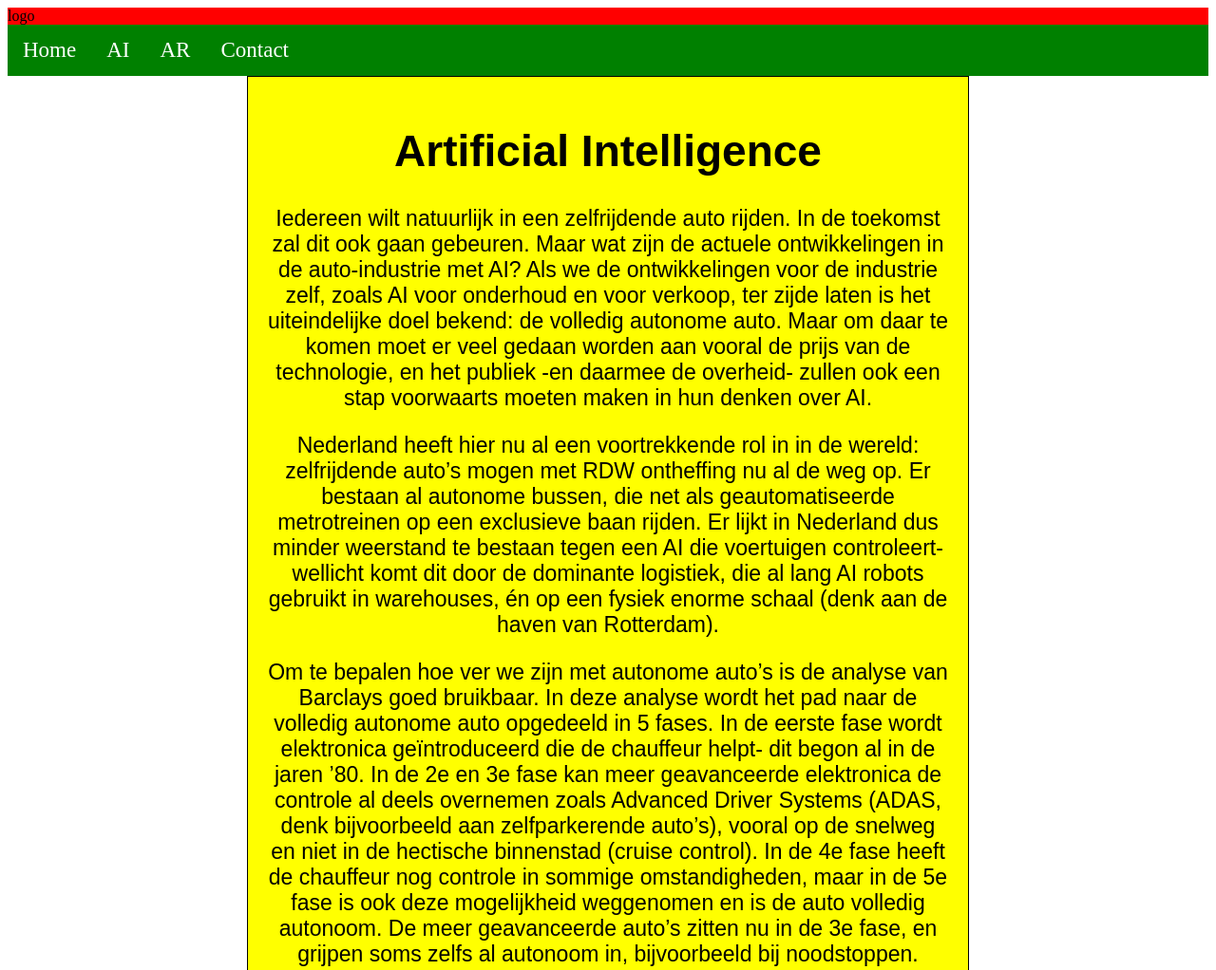
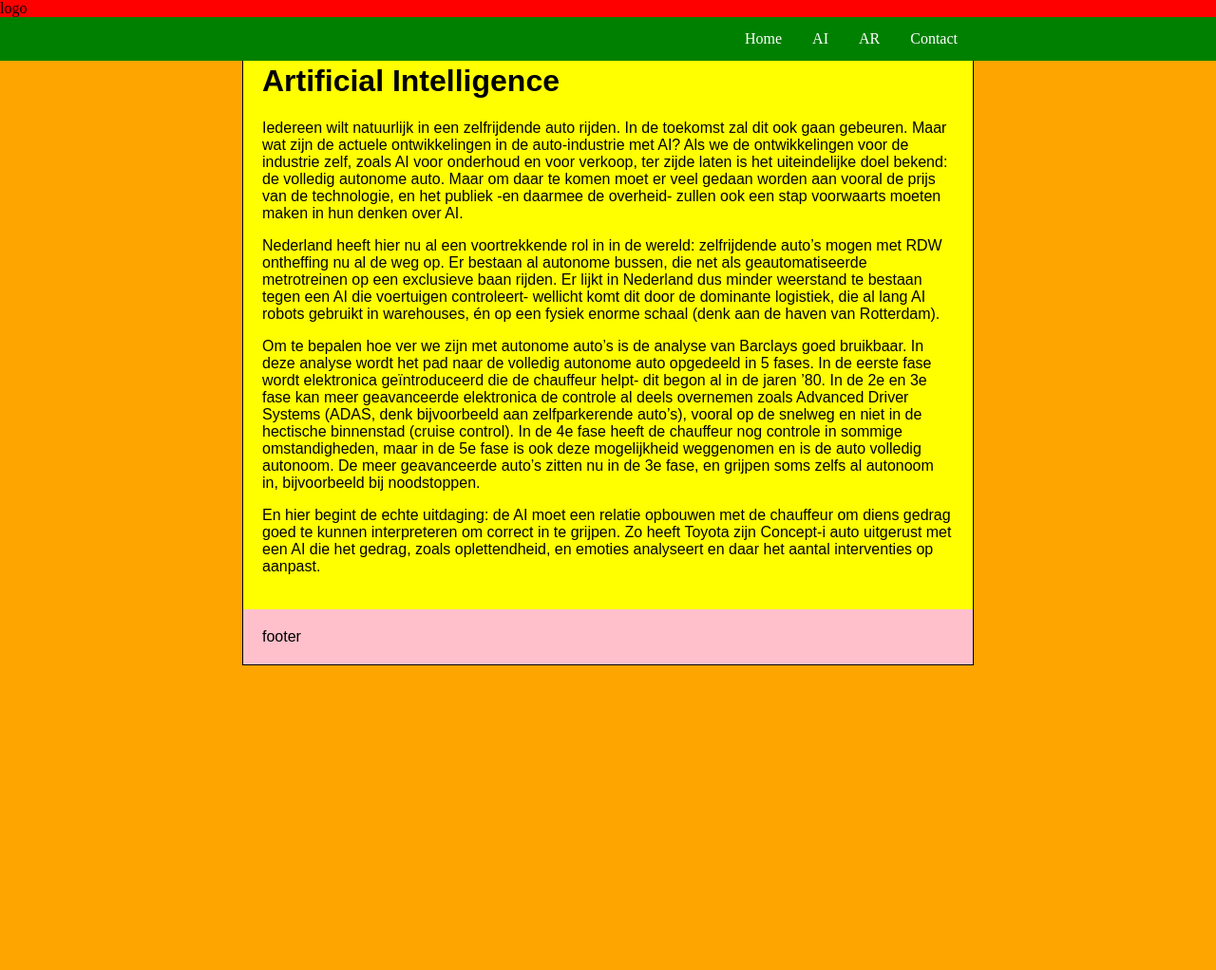
Before and after one commit to MaxTanis/Website, a plain HTML site: page index.html in a window 1280 px wide. Shown: the top 1022 px of the page at 95% size. After the commit the page ends 800 px from the top, so only its background shows below. Drawn offline with Linux system fonts and the light colour scheme.

Commit message:
Navigatie vastgezet, links rechts op de balk gezet

```diff
--- a/index.html
+++ b/index.html
@@ -9,11 +9,13 @@
          <div class="logo">
             logo
          </div>
-         <div class="navigation">
-            <a href="#">Home</a>
-            <a href="#">AI</a>
-            <a href="#">AR</a>
-            <a href="#">Contact</a>
+         <div class="navigation-container">
+            <div class="navigation">
+               <a href="#">Home</a>
+               <a href="#">AI</a>
+               <a href="#">AR</a>
+               <a href="#">Contact</a>
+            </div>
          </div>
       </div>
 
--- a/static/css/stylesheet.css
+++ b/static/css/stylesheet.css
@@ -1,24 +1,41 @@
+body{
+   margin:0px;
+   padding:0px;
+   background:orange;
+
+   font-size:16px;
+}
+
 .logo{
    background-color: red;
 }
 
 .header{
    background-color: green;
+   position:fixed;
+   width:100%;
+}
+
+.navigation-container, .container {
+   margin:auto;
+   width:60%;
 }
 
 .navigation{
    background-color: green;
    overflow:hidden;
 
+   float:right;
+   text-align:left;
 }
 
-.navigation a{
+.navigation a {
    display:block;
    float:left;
    padding: 14px 16px;
    color:white;
    text-decoration:none;
-   font-size:23px;
+
 }
 
 .navigation a:hover{
@@ -27,20 +44,18 @@
 }
 
 .container {
-   margin:auto;
-   width:60%;
    border: 1px solid black;
-   text-align:center;
+   text-align:left;
    font-family:sans-serif;
-   font-size:23px;
-
 }
 
 .content{
    background-color: yellow;
    padding:20px;
+   margin-top:25px;
 }
 
 .footer{
    background-color: pink;
+   padding:20px;
 }
```
